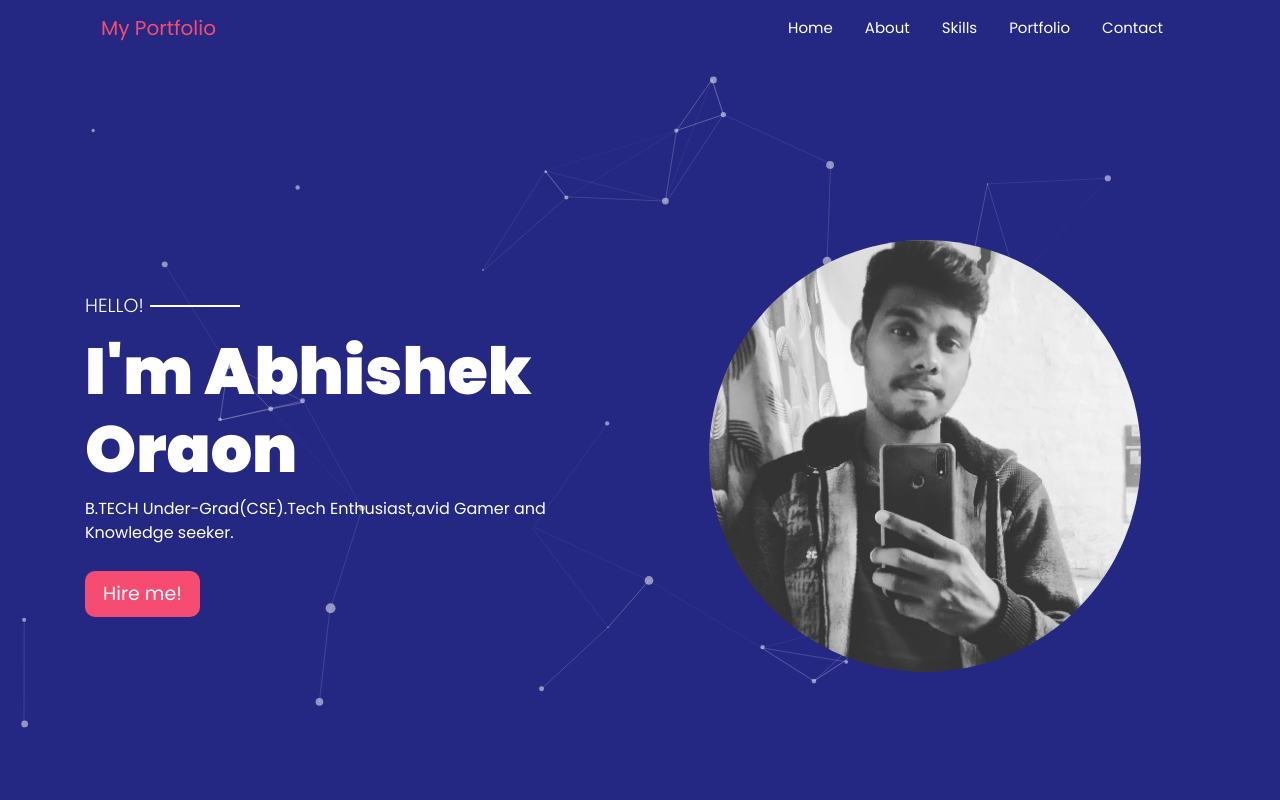
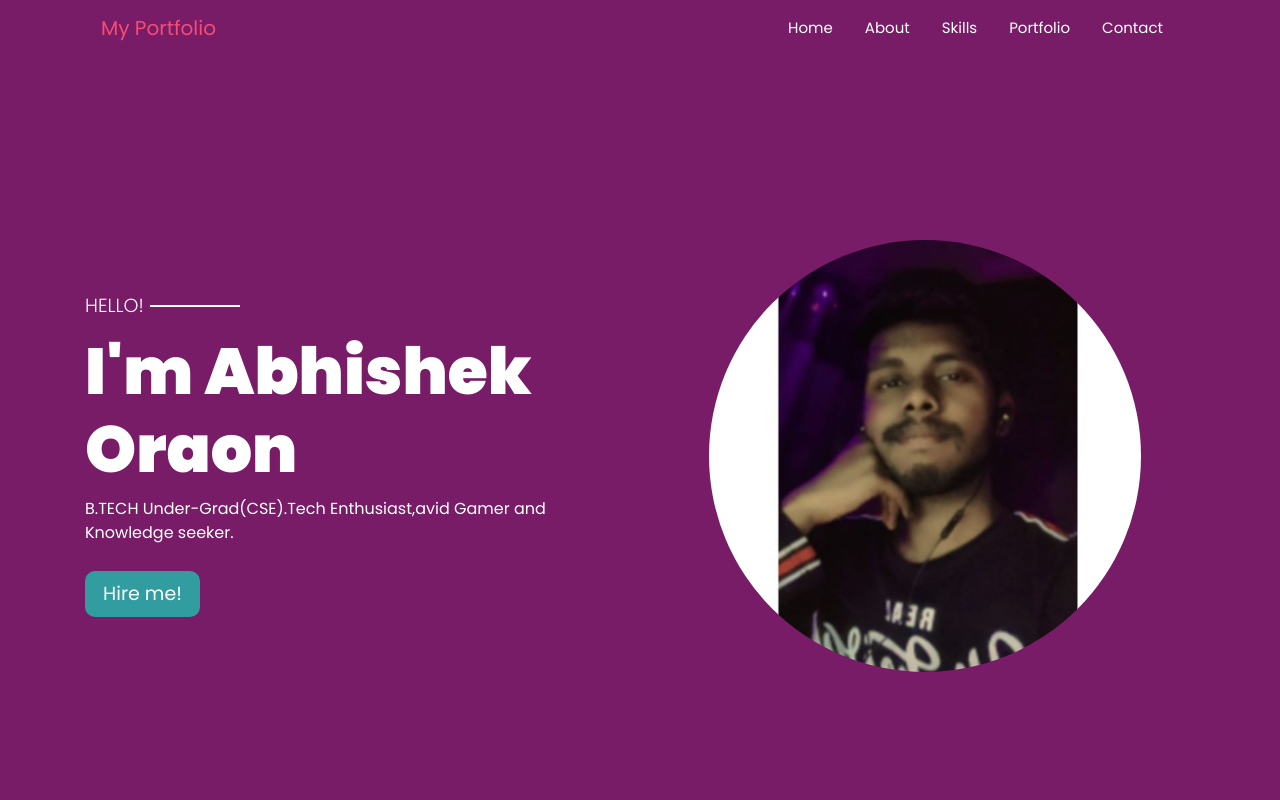
Before and after one commit to abhishekoraon/abhishekoraon.github.io, a plain HTML site: page index.html in a window 1280 px wide. Shown: the top 800 px of the page. Drawn offline with nearby package versions, Linux system fonts and the light colour scheme; no server answers.

Commit message:
updated picture and pdf feature
Updated the picture and added open pdf cv

```diff
--- a/index.html
+++ b/index.html
@@ -63,12 +63,13 @@
                         <h1>I<span>'</span>m Abhishek Oraon</h1>
                         <p style="color: white;">B.TECH Under-Grad(CSE).Tech Enthusiast,avid Gamer and Knowledge seeker. </p>
                         <div class="btn_container">
-                            <button class="btn btn-light animate__animated">Hire me!</button>
+                          <form method="get" action="doc/abhishek_resume.pdf"><button class="btn btn-light animate__animated">Hire me!</button>
+                          </form>
                         </div>
                     </div>
                     <div class="col-lg-6 col-md-6 col-ms-12 col-xs-12" data-0-top="opacity:0;left:100px;" data-200-top="opacity:1;left:0px">
                         <center>
-                            <img src="./Images/Images/me.jpg" alt="avatar"/>
+                            <img src="./Images/Images/portfolio.jpeg" alt="avatar"/>
                         </center>
                     </div>
 
@@ -97,7 +98,7 @@
 
         </table>
         <div class="btn_container">
-          <button class="btn btn-light animate__animated">Download CV</button>
+          <form method="get" action="doc/abhishek_resume.pdf"><button class="btn btn-light animate__animated">Download CV</button></form>
       </div>
         </div>
 
@@ -318,7 +319,7 @@
 
 
 
-        <div id="particles-js"></div>
+
 
 
 
@@ -333,15 +334,7 @@
 
 
     </body>
-    <script src="https://cdn.jsdelivr.net/particles.js/2.0.0/particles.min.js"></script>
-<script>
-    particlesJS.load('particles-js', 'particles.json',
-    function(){
-        console.log('particles.json loaded...')
-    })
-</script>
-        <script type="text/javascript" src="./js/app.js"></script>
-        <script type="text/javascript" src="./js/particles.js"></script>
+
 
 
 
--- a/styles/index.css
+++ b/styles/index.css
@@ -2,7 +2,7 @@
 :root {
 
     --primary-color: white;
-    --secondary-color:#f64c72;
+    --secondary-color:#319DA0;
 
 }
 
@@ -11,7 +11,7 @@
 
 }
 body{
-    background: #252882;
+    background: #781C68;
     height: 0px;
 }
 h1,h2,h3,h4,h5,h6,p,span,a,td{
```
Also changed, not shown: Images/Images/portfolio.jpeg (added), 1 other file.
